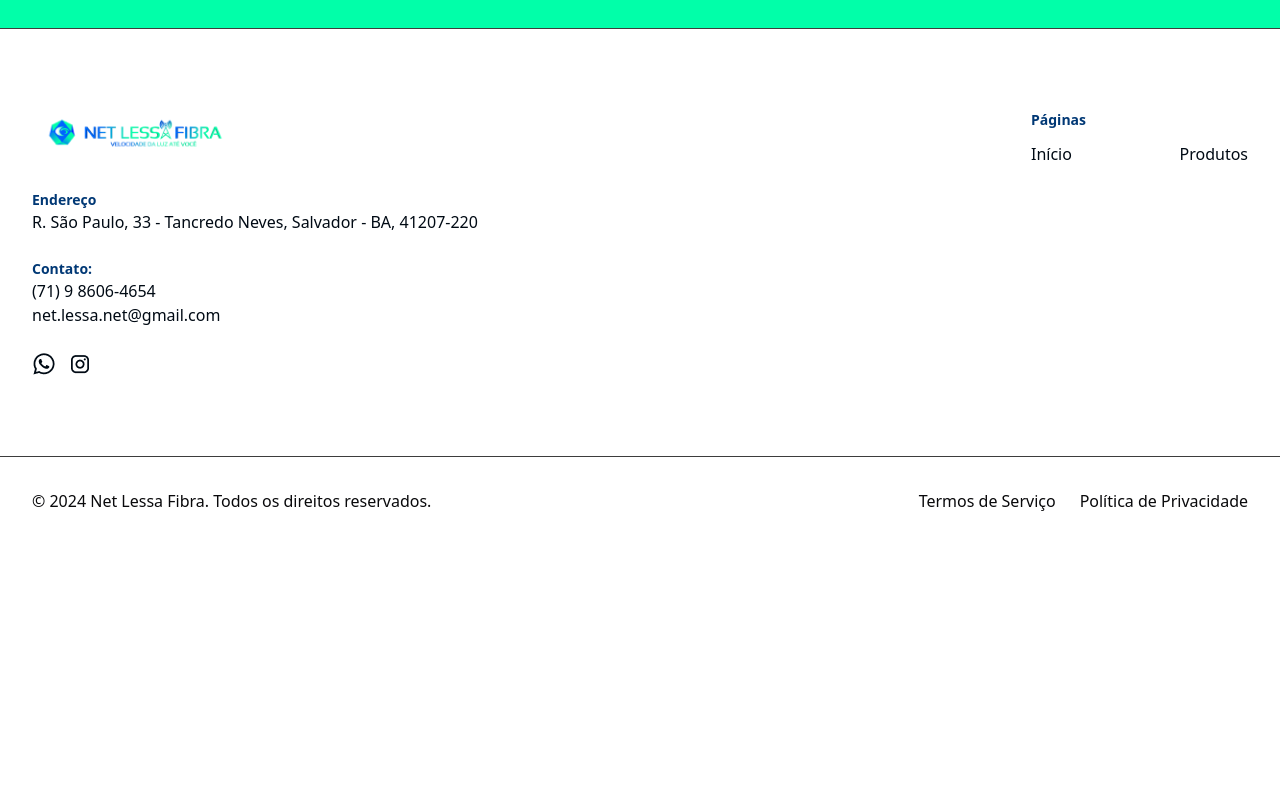
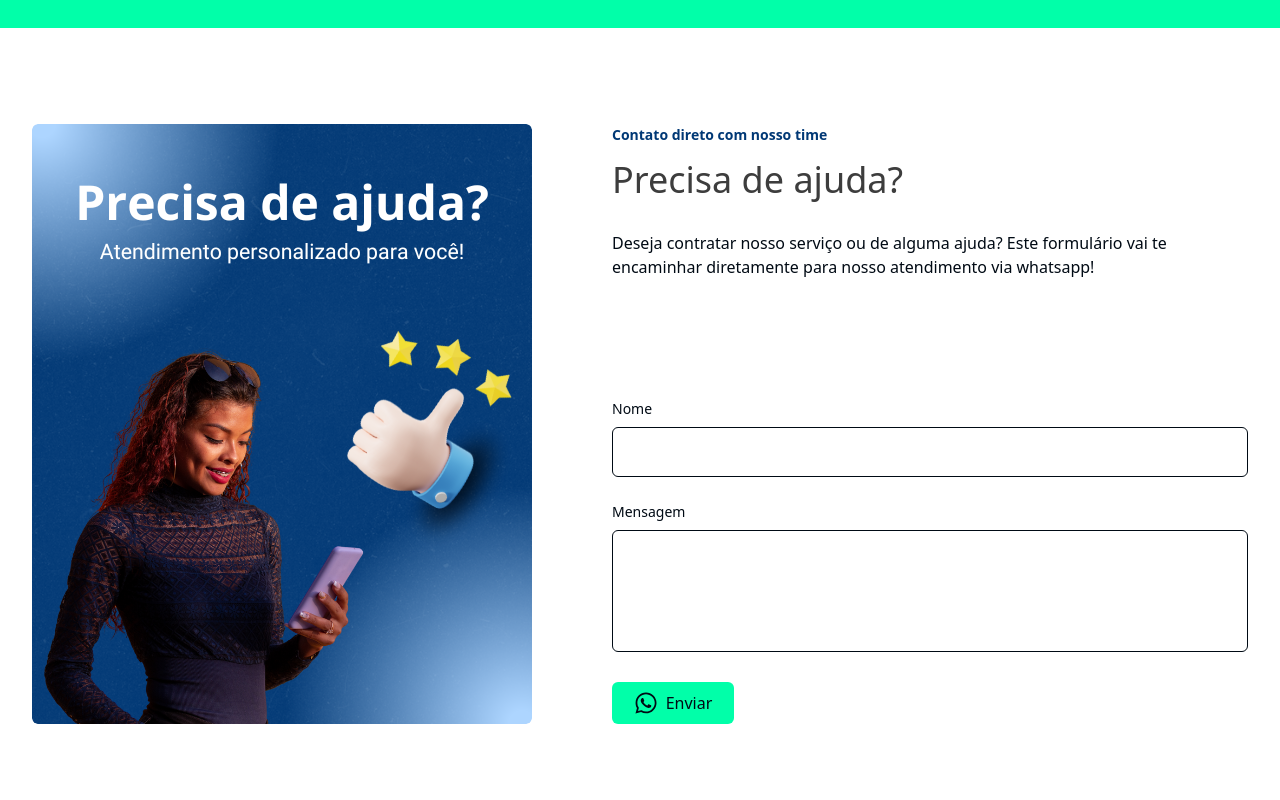
Before and after one commit to tiagodev96/netlessa-fibra-website, a Next.js app: page / in a window 1280 px wide. Shown: the part 2980-3780 px from the top of the page. Before the commit the page ends 3525 px from the top, so only its background shows below. Built offline with nearby package versions, Linux system fonts and the light colour scheme.

Commit message:
feat: contact section implemented

```diff
--- a/package.json
+++ b/package.json
@@ -19,6 +19,7 @@
     "next": "15.0.1",
     "react": "^18.3.1",
     "react-dom": "^18.3.1",
+    "react-hook-form": "^7.53.1",
     "react-icons": "^5.3.0",
     "swiper": "^11.1.14",
     "tailwind-merge": "^2.5.4",
--- a/src/app/(website)/page.tsx
+++ b/src/app/(website)/page.tsx
@@ -2,9 +2,10 @@ import React from "react";
 import {
   mockCarousel,
   mockProductsList,
-  clientServiceMockup,
+  mockClientService,
+  mockContact,
 } from "@/mock-data";
-import { Banner, ProductsSection } from "@/components";
+import { Banner, ContactSection, ProductsSection } from "@/components";
 import ClientServiceSection from "@/components/client-service";
 
 export default function Homepage() {
@@ -12,7 +13,8 @@ export default function Homepage() {
     <div>
       <Banner carousel={mockCarousel} />
       <ProductsSection {...mockProductsList} />
-      <ClientServiceSection {...clientServiceMockup} />
+      <ClientServiceSection {...mockClientService} />
+      <ContactSection {...mockContact} />
     </div>
   );
 }
--- /dev/null
+++ b/src/components/contact-section/ContactForm/index.tsx
@@ -0,0 +1,59 @@
+"use client";
+
+import InputField from "@/components/globals/InputField";
+import { useForm, SubmitHandler } from "react-hook-form";
+import { FaWhatsapp } from "react-icons/fa";
+
+interface FormData {
+  name: string;
+  message: string;
+}
+
+export default function ContactForm() {
+  const {
+    register,
+    handleSubmit,
+    formState: { errors },
+  } = useForm<FormData>();
+
+  const onSubmit: SubmitHandler<FormData> = (data) => {
+    const { name, message } = data;
+    const whatsappNumber = "+5571986064654";
+    const messageToSend = `Olá, me chamo ${name}.\n${message}`;
+    const url = `https://wa.me/${whatsappNumber}?text=${encodeURIComponent(
+      messageToSend
+    )}`;
+
+    window.open(url, "_blank");
+  };
+
+  return (
+    <form onSubmit={handleSubmit(onSubmit)} className="flex flex-col">
+      <div className="mb-4">
+        <InputField
+          label="Nome"
+          name="name"
+          register={register}
+          error={errors.name}
+        />
+        <InputField
+          label="Mensagem"
+          name="message"
+          register={register}
+          error={errors.message}
+          isTextArea={true}
+        />
+      </div>
+
+      <button
+        type="submit"
+        className="-mt-4 flex items-center justify-center gap-2 py-2 px-5 border border-transparent rounded-[6px] text-[16px] transition-all ease-in-out duration-150 bg-green border-green text-black hover:bg-black hover:text-green hover:border-black max-w-[122px]"
+      >
+        <span>
+          <FaWhatsapp size={24} />
+        </span>
+        Enviar
+      </button>
+    </form>
+  );
+}
--- /dev/null
+++ b/src/components/contact-section/ContactHeader/index.tsx
@@ -0,0 +1,21 @@
+import React from 'react'
+
+type ContactHeaderProps = {
+  tag: string
+  section_title: string
+  section_description: string
+}
+
+export default function ContactHeader({
+  tag,
+  section_title,
+  section_description,
+}: ContactHeaderProps) {
+  return (
+    <div className="flex flex-col">
+      <p className="tag mb-2">{tag}</p>
+      <h2 className="section-title mb-6">{section_title}</h2>
+      <p className="paragraph">{section_description}</p>
+    </div>
+  )
+}
--- /dev/null
+++ b/src/components/contact-section/ContactImage/index.tsx
@@ -0,0 +1,23 @@
+import Image from "next/image";
+import React from "react";
+
+type ContactImageProps = {
+  image: {
+    url: string;
+    alt: string;
+  };
+};
+
+export default function ContactImage({ image }: ContactImageProps) {
+  return (
+    <div className="relative w-[500px] h-[600px] hidden lg:block">
+      <Image
+        src={image.url}
+        alt={image.alt ?? ""}
+        fill
+        objectFit="cover"
+        style={{ borderRadius: 6 }}
+      />
+    </div>
+  );
+}
--- /dev/null
+++ b/src/components/contact-section/index.tsx
@@ -0,0 +1,34 @@
+import ContactForm from "./ContactForm";
+import ContactHeader from "./ContactHeader";
+import ContactImage from "./ContactImage";
+
+type ContactSectionProps = {
+  image: {
+    url: string;
+    alt: string;
+  };
+  tag: string;
+  section_title: string;
+  section_description: string;
+};
+
+export default function ContactSection(props: ContactSectionProps) {
+  const { image, tag, section_title, section_description } = props;
+  return (
+    <section className="section-container py-24">
+      <div className="flex gap-20 justify-between">
+        <ContactImage image={image} />
+
+        <div className="flex flex-col flex-1 justify-between max-w-[732px] gap-10">
+          <ContactHeader
+            section_description={section_description}
+            tag={tag}
+            section_title={section_title}
+          />
+
+          <ContactForm />
+        </div>
+      </div>
+    </section>
+  );
+}
--- /dev/null
+++ b/src/components/globals/InputField/index.tsx
@@ -0,0 +1,54 @@
+import { FC } from "react";
+import { FieldError, UseFormRegister } from "react-hook-form";
+
+interface InputFieldProps {
+  label: string;
+  type?: string;
+  register: UseFormRegister<any>;
+  name: string;
+  error?: FieldError;
+  isTextArea?: boolean;
+}
+
+const InputField: FC<InputFieldProps> = ({
+  label,
+  type = "text",
+  register,
+  name,
+  error,
+  isTextArea = false,
+}) => {
+  return (
+    <div className="mb-6">
+      <label htmlFor={name} className="block mb-2 small-text">
+        {label}
+      </label>
+      {isTextArea ? (
+        <textarea
+          id={name}
+          {...register(name, { required: true, minLength: 3 })}
+          className={`border border-black rounded-[6px] p-3 w-full ${
+            error ? "border-error" : "border-gray-300"
+          } resize-none`}
+          rows={4}
+        />
+      ) : (
+        <input
+          id={name}
+          type={type}
+          {...register(name, { required: true, minLength: 3 })}
+          className={`border border-black rounded-[6px] p-3 w-full ${
+            error ? "border-error" : "border-gray-300"
+          }`}
+        />
+      )}
+      {error && (
+        <span className="text-error text-[12px]">
+          Este campo é obrigatório e deve ter pelo menos 3 caracteres.
+        </span>
+      )}
+    </div>
+  );
+};
+
+export default InputField;
--- a/src/components/index.tsx
+++ b/src/components/index.tsx
@@ -4,5 +4,14 @@ import BurgerMenu from "./globals/BurgerMenu";
 import Footer from "./globals/Footer";
 import Banner from "./banner";
 import ProductsSection from "./products-section";
+import ContactSection from "./contact-section";
 
-export { Header, Button, BurgerMenu, Footer, Banner, ProductsSection };
+export {
+  Header,
+  Button,
+  BurgerMenu,
+  Footer,
+  Banner,
+  ProductsSection,
+  ContactSection,
+};
--- a/src/mock-data/homepage-mock.ts
+++ b/src/mock-data/homepage-mock.ts
@@ -109,7 +109,7 @@ export const mockProductsList = {
   ],
 };
 
-export const clientServiceMockup = {
+export const mockClientService = {
   id: "1",
   tag: "Praticidade para você",
   section_title: "Atendimento para nossos clientes",
@@ -136,3 +136,14 @@ export const clientServiceMockup = {
     },
   ],
 };
+
+export const mockContact = {
+  image: {
+    url: "/contact-section-image.png",
+    alt: "",
+  },
+  tag: "Contato direto com nosso time",
+  section_title: "Precisa de ajuda?",
+  section_description:
+    "Deseja contratar nosso serviço ou de alguma ajuda? Este formulário vai te encaminhar diretamente para nosso atendimento via whatsapp!",
+};
--- a/src/mock-data/index.ts
+++ b/src/mock-data/index.ts
@@ -14,7 +14,8 @@ import {
 import {
   mockCarousel,
   mockProductsList,
-  clientServiceMockup,
+  mockClientService,
+  mockContact,
 } from "./homepage-mock";
 
 export {
@@ -28,5 +29,6 @@ export {
   mockPagesFooter,
   mockCarousel,
   mockProductsList,
-  clientServiceMockup,
+  mockClientService,
+  mockContact,
 };
```
Also changed, not shown: public/contact-section-image.png (added), 1 other file (tests, documents, lock files or other folders).
